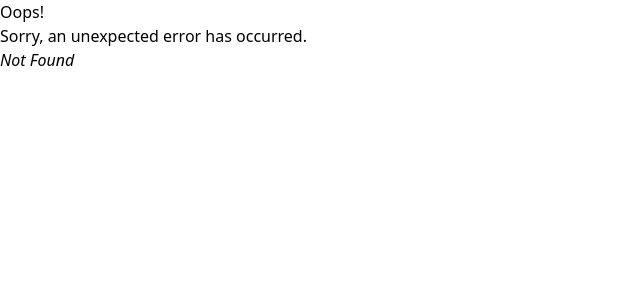
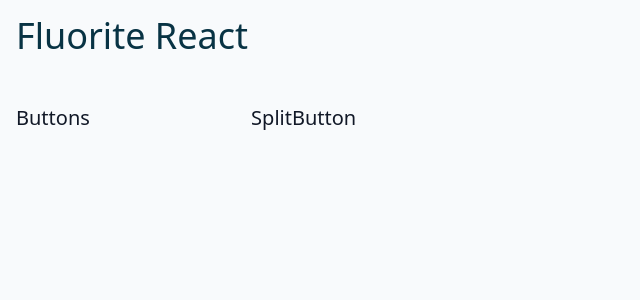
Before and after one commit to kotsutsumi/fluorite-react, a React (Vite) app: page /split-button in a window 1280 px wide. Before the commit this address had no page. Shown: the top 300 px of the page, without its empty margins (0-640 px from the left). Built offline with nearby package versions, Linux system fonts and the light colour scheme.

Commit message:
Add button components

```diff
--- /dev/null
+++ b/components/button/SpeedDial.tsx
@@ -0,0 +1,21 @@
+// SpeedDial.tsx
+
+import { SpeedDial as PrimeReactSpeedDial } from 'primereact/speeddial'
+import React from 'react'
+
+/**
+ * SpeedDial
+ *
+ * @returns
+ */
+export default function SpeedDial(props: any) {
+    //
+
+    // ---------------------------------------------------------------------------------------------
+
+    return <PrimeReactSpeedDial {...props} />
+
+    //
+}
+
+// EOF
--- /dev/null
+++ b/components/button/SplitButton.tsx
@@ -0,0 +1,21 @@
+// SplitButton.tsx
+
+import { SplitButton as PrimeReactSplitButton } from 'primereact/splitbutton'
+import React from 'react'
+
+/**
+ * SplitButton
+ *
+ * @returns
+ */
+export default function SplitButton(props: any) {
+    //
+
+    // ---------------------------------------------------------------------------------------------
+
+    return <PrimeReactSplitButton {...props} />
+
+    //
+}
+
+// EOF
--- /dev/null
+++ b/src/button/Button.module.scss
@@ -0,0 +1,6 @@
+// Button.module.scss
+
+.wrap {
+}
+
+// EOF
--- /dev/null
+++ b/src/button/Button.tsx
@@ -0,0 +1,25 @@
+// Button.tsx
+
+import styles from './Button.module.scss'
+import PageBase from '../PageBase'
+
+/**
+ * Button
+ *
+ * @returns
+ */
+export default function Button() {
+    //
+
+    // ---------------------------------------------------------------------------------------------
+
+    return (
+        <PageBase className={styles.wrap}>
+            <div>Button</div>
+        </PageBase>
+    )
+
+    //
+}
+
+// EOF
--- /dev/null
+++ b/src/button/SpeedDial.module.scss
@@ -0,0 +1,6 @@
+// Button.module.scss
+
+.wrap {
+}
+
+// EOF
--- /dev/null
+++ b/src/button/SpeedDial.tsx
@@ -0,0 +1,25 @@
+// SpeedDial.tsx
+
+import styles from './SpeedDial.module.scss'
+import PageBase from '../PageBase'
+
+/**
+ * SpeedDial
+ *
+ * @returns
+ */
+export default function SpeedDial() {
+    //
+
+    // ---------------------------------------------------------------------------------------------
+
+    return (
+        <PageBase className={styles.wrap}>
+            <div>SpeedDial</div>
+        </PageBase>
+    )
+
+    //
+}
+
+// EOF
--- /dev/null
+++ b/src/button/SplitButton.module.scss
@@ -0,0 +1,6 @@
+// Button.module.scss
+
+.wrap {
+}
+
+// EOF
--- /dev/null
+++ b/src/button/SplitButton.tsx
@@ -0,0 +1,25 @@
+// SplitButton.tsx
+
+import styles from './SplitButton.module.scss'
+import PageBase from '../PageBase'
+
+/**
+ * SplitButton
+ *
+ * @returns
+ */
+export default function SplitButton() {
+    //
+
+    // ---------------------------------------------------------------------------------------------
+
+    return (
+        <PageBase className={styles.wrap}>
+            <div>SplitButton</div>
+        </PageBase>
+    )
+
+    //
+}
+
+// EOF
```
Also changed, not shown: src/main.tsx (+15 -0 lines).
